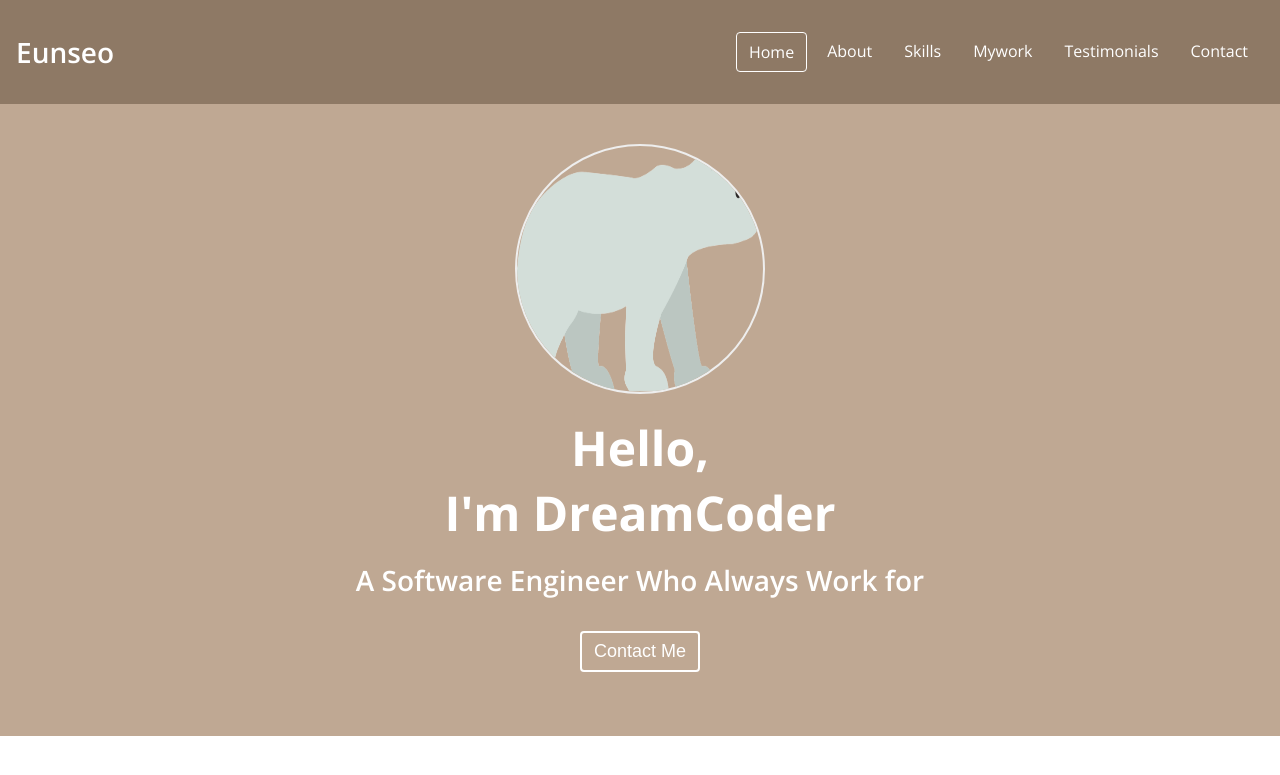
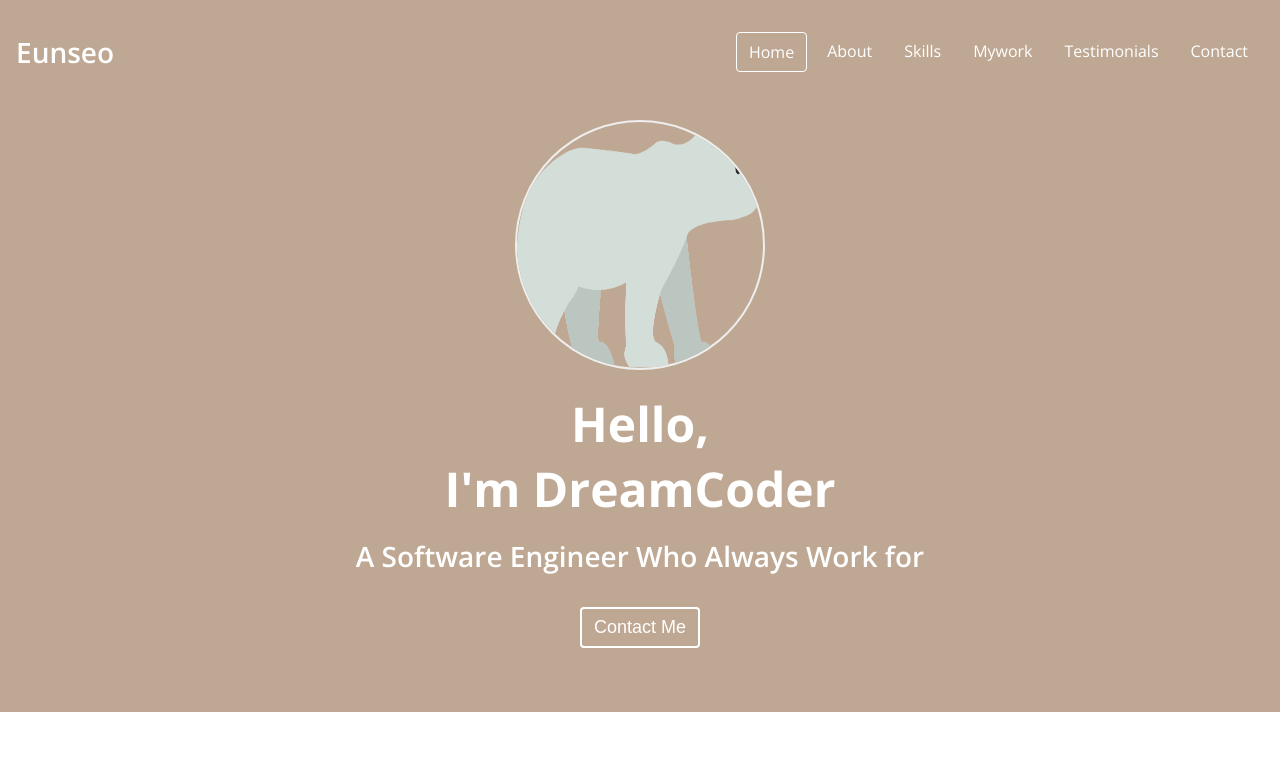
Before and after one commit to es3442/Portforlio, a plain HTML site: page index.html in a window 1280 px wide. Shown: the top 775 px of the page. Drawn offline with nearby package versions, Linux system fonts and the light colour scheme.

Commit message:
JS : Navbar

```diff
--- a/main.js
+++ b/main.js
@@ -0,0 +1,14 @@
+'use strict'
+
+//Make navbar transparent when it is on the top
+const navbar = document.querySelector('#navbar');
+const navbarHeight = navbar.getBoundingClientRect().height;
+
+document.addEventListener('scroll', () => {
+    if (window.scrollY > navbarHeight) {
+        navbar.classList.add('navbar--dark');
+    }
+    else {
+        navbar.classList.remove('navbar--dark');
+    }
+});
--- a/style.css
+++ b/style.css
@@ -105,12 +105,19 @@ p {
 
 /*Navbar*/
 #navbar{
+    position: fixed;
+    width: 100%;
     display: flex;
     justify-content: space-between;
-    background-color: var(--color-navbar);
+    background-color: transparent;
     align-items: center;
     color: var(--color-white);
     padding: 16px;
+    transition: all var(--animation--duration) ease-in-out;
+}
+#navbar.navbar--dark{
+    background-color: var(--color-navbar);
+    padding: 8px;
 }
 .nabvar__menu{
     display: flex;
@@ -145,6 +152,7 @@ p {
 #home{
     background: var(--color-one);
     padding: 40px;
+    padding-top: 120px;
     text-align: center;
 }
 .home__avator{
```
